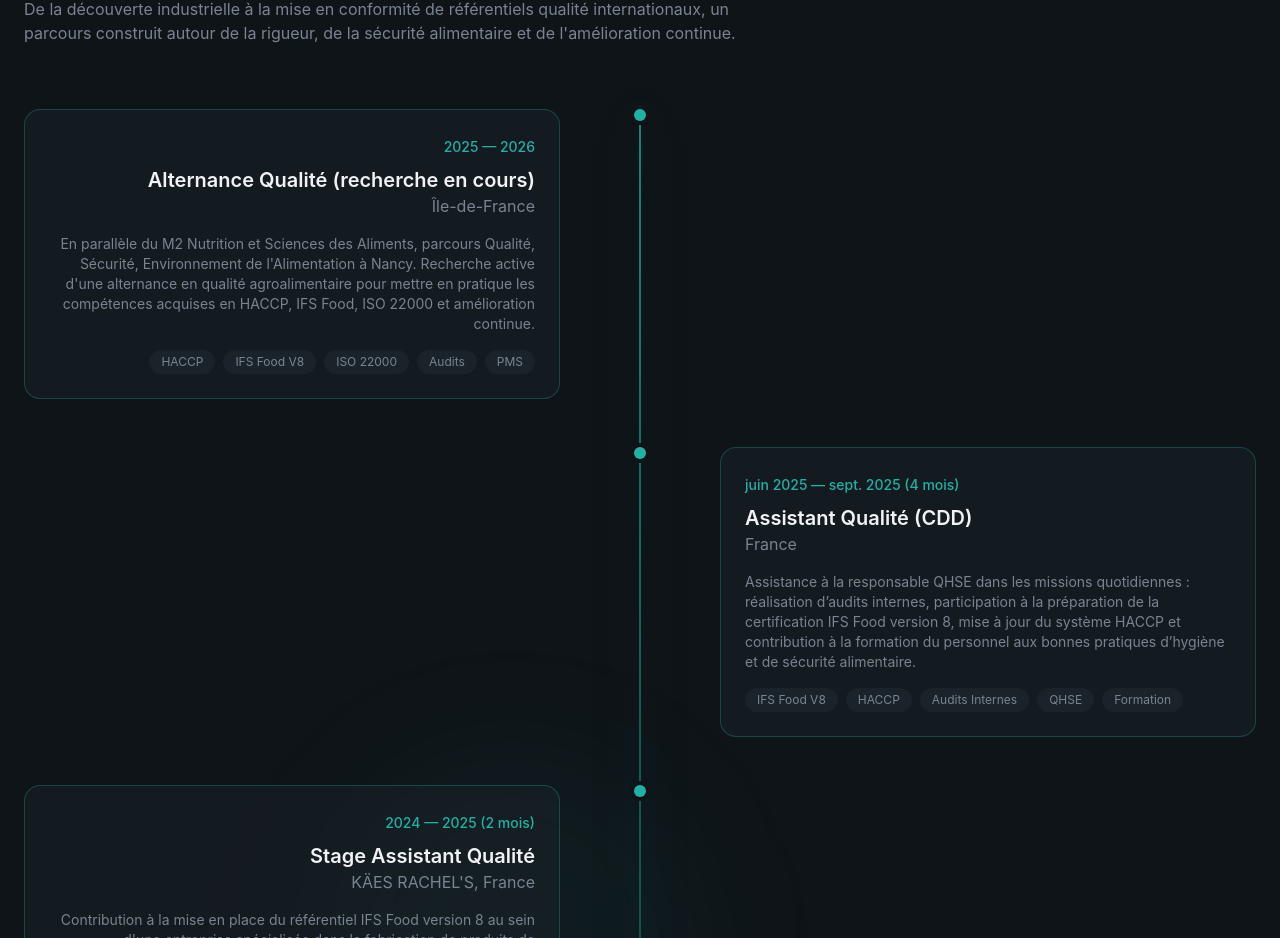
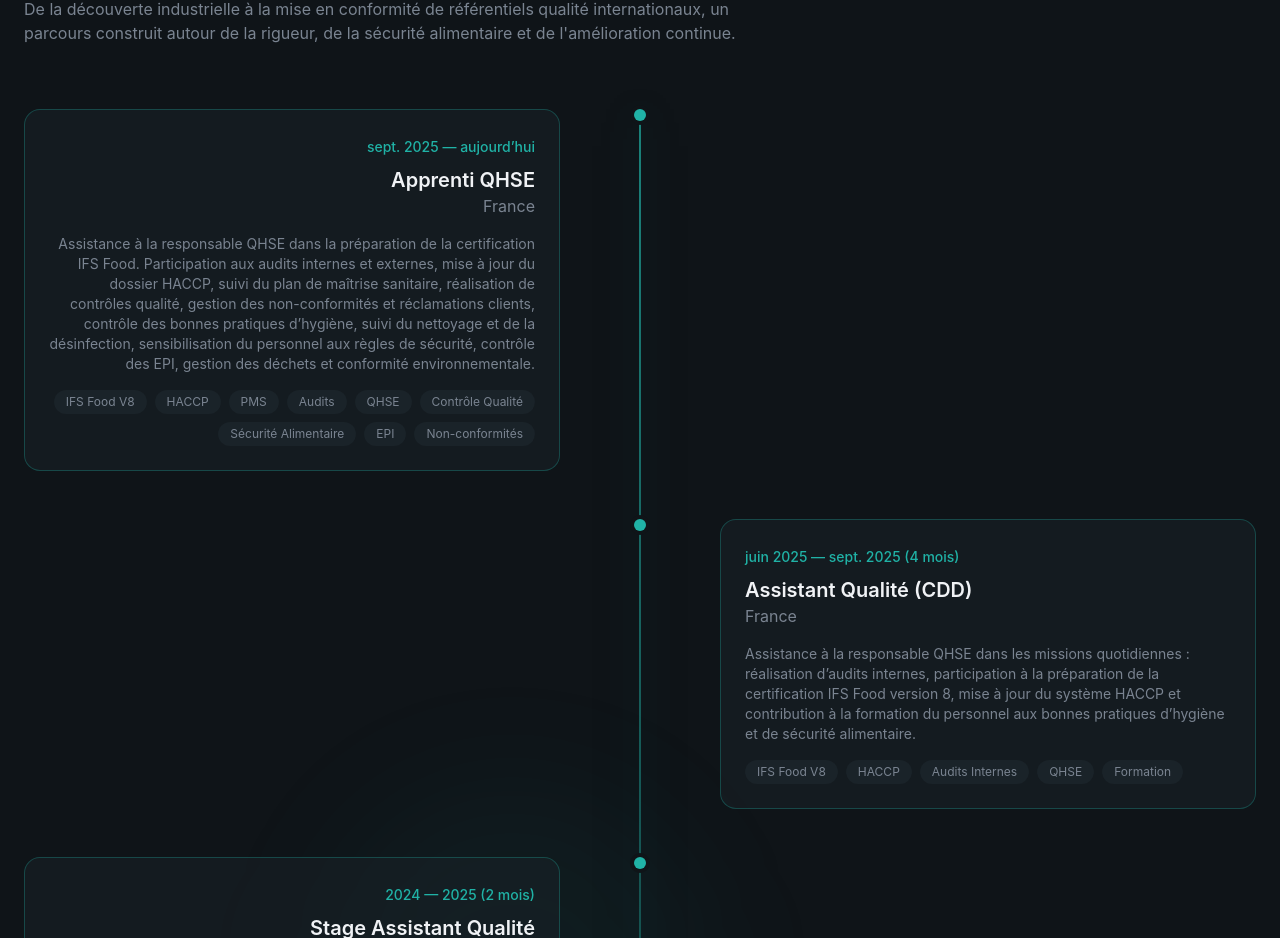
Before and after one commit to Mariam123-Git/PortfolioKagou, a React (Vite) app: page / in a window 1280 px wide. Shown: the part 4273-5211 px from the top of the page. Built offline with nearby package versions, Linux system fonts and the light colour scheme.

Commit message:
experience  modified

```diff
--- a/src/sections/Experience.jsx
+++ b/src/sections/Experience.jsx
@@ -1,11 +1,21 @@
 const experiences = [
   {
-    period: "2025 — 2026",
-    role: "Alternance Qualité (recherche en cours)",
-    company: "Île-de-France",
+    period: "sept. 2025 — aujourd’hui",
+    role: "Apprenti QHSE",
+    company: "France",
     description:
-      "En parallèle du M2 Nutrition et Sciences des Aliments, parcours Qualité, Sécurité, Environnement de l'Alimentation à Nancy. Recherche active d'une alternance en qualité agroalimentaire pour mettre en pratique les compétences acquises en HACCP, IFS Food, ISO 22000 et amélioration continue.",
-    technologies: ["HACCP", "IFS Food V8", "ISO 22000", "Audits", "PMS"],
+      "Assistance à la responsable QHSE dans la préparation de la certification IFS Food. Participation aux audits internes et externes, mise à jour du dossier HACCP, suivi du plan de maîtrise sanitaire, réalisation de contrôles qualité, gestion des non-conformités et réclamations clients, contrôle des bonnes pratiques d’hygiène, suivi du nettoyage et de la désinfection, sensibilisation du personnel aux règles de sécurité, contrôle des EPI, gestion des déchets et conformité environnementale.",
+    technologies: [
+      "IFS Food V8",
+      "HACCP",
+      "PMS",
+      "Audits",
+      "QHSE",
+      "Contrôle Qualité",
+      "Sécurité Alimentaire",
+      "EPI",
+      "Non-conformités",
+    ],
     current: true,
   },
   {
```
